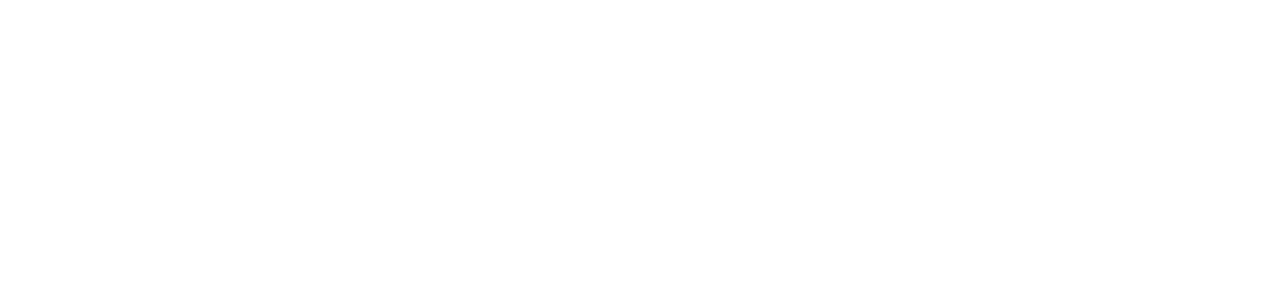
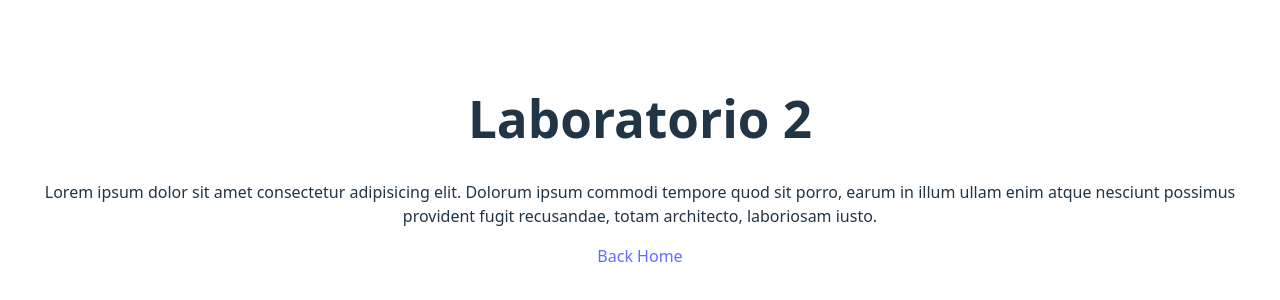
Before and after one commit to ArturoGomezGz/chatwoot-demo-react-interface, a React (Vite) app: page /laboratorio/1 in a window 1280 px wide. Before the commit this address had no page. Shown: the part 238-538 px from the top of the page. Built offline with nearby package versions, Linux system fonts and the light colour scheme; no server answers.

Commit message:
Add LaboratorioView component and update routing; link LaboratorioCard to LaboratorioView

```diff
--- a/components/LaboratorioCard.tsx
+++ b/components/LaboratorioCard.tsx
@@ -7,7 +7,7 @@
 
 export default function LaboratorioCard({ lab }: Props){
     return (
-        <div className="card" onClick={()=>{alert(lab.getToken())}}>
+        <div className="card">
             <h3 className="title">{lab.getNombre()}</h3>
         </div>
     )
--- a/src/App.tsx
+++ b/src/App.tsx
@@ -1,11 +1,13 @@
 import { Route, Routes } from 'react-router-dom'
 import Home from "./pages/Home"
+import LaboratorioView from './pages/LaboratorioView'
 import './App.css'
 
 function App() {
   return (
     <Routes>
       <Route path='/' element={<Home/>}/>
+      <Route path='/laboratorio/:id' element={<LaboratorioView/>}/>
     </Routes>
   )
 }
--- a/src/pages/Home.tsx
+++ b/src/pages/Home.tsx
@@ -1,11 +1,14 @@
+import { Link } from "react-router-dom"
 import laboratorios from "../../services/readLaboratorios"
 import LaboratorioCard from "../../components/LaboratorioCard"
 
 export default function Home() {
     return (
         <>
-            {laboratorios.map((lab)=>
-                <LaboratorioCard lab={lab}/>
+            {laboratorios.map((lab, index) =>
+                <Link key={index} to={`/laboratorio/${index}`}>
+                    <LaboratorioCard lab={lab} />
+                </Link>
             )}
         </>
     )
--- /dev/null
+++ b/src/pages/LaboratorioView.tsx
@@ -0,0 +1,16 @@
+import laboratorios from "../../services/readLaboratorios"
+import { useParams } from "react-router-dom"
+import ChatWidget from "../../components/ChatWidget"
+
+export default function LaboratorioView() {
+    const { id } = useParams<{ id : string}>()
+    const lab = laboratorios[Number(id)]
+    return (
+        <>
+            <h1>{lab.getNombre()}</h1>
+            <p>Lorem ipsum dolor sit amet consectetur adipisicing elit. Dolorum ipsum commodi tempore quod sit porro, earum in illum ullam enim atque nesciunt possimus provident fugit recusandae, totam architecto, laboriosam iusto.</p>
+            <a href="/">Back Home</a>
+            <ChatWidget websiteToken={lab.getToken()}/>
+        </>
+    )
+}
```
